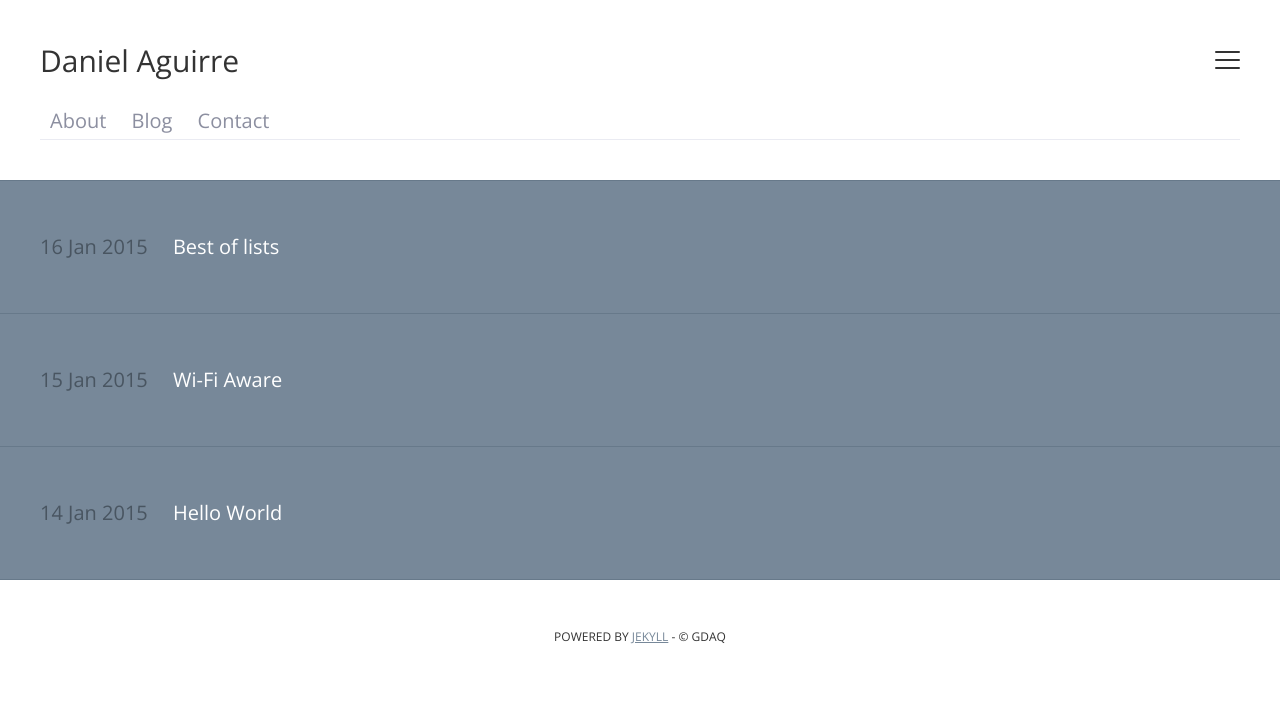
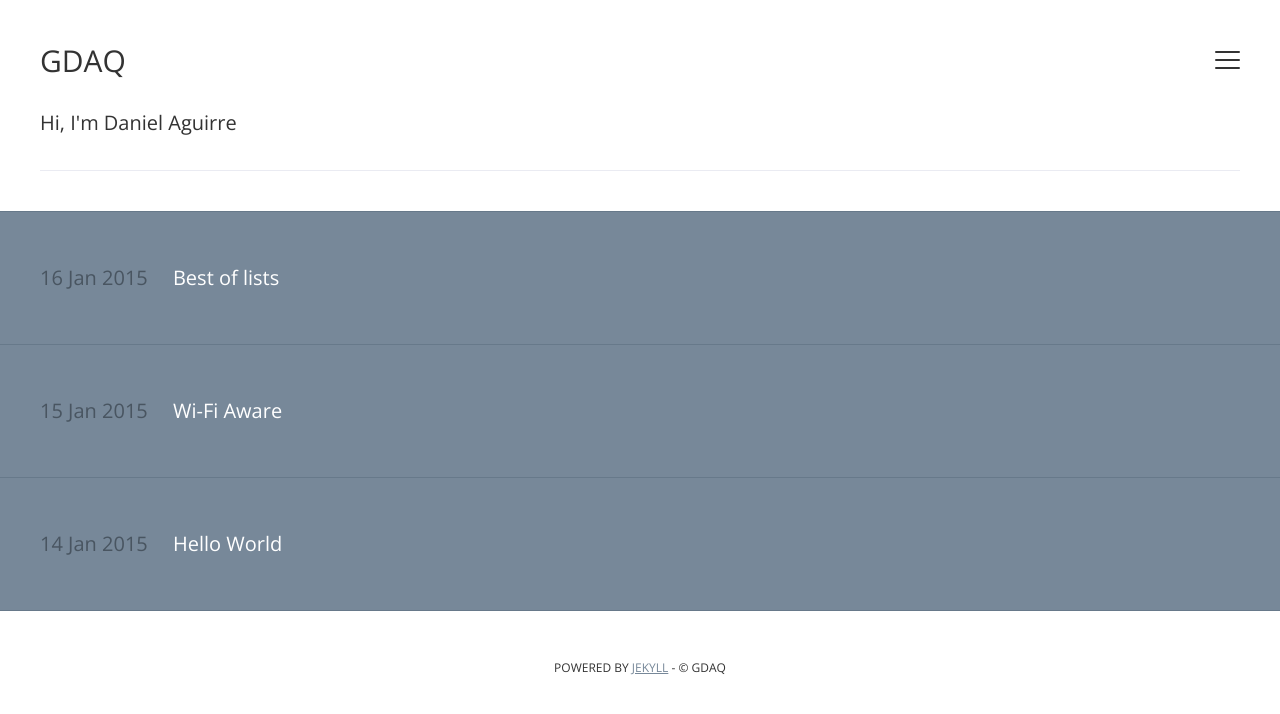
Before and after one commit to gdaq/gdaq.github.io, a Jekyll site: the page built from index.html, in a window 1280 px wide. Shown: the top 714 px of the page. Built offline with Jekyll 4.4.1, drawn with Linux system fonts in a browser that asks for light colours; the list of posts is cut into pages by our own code.

Commit message:
changes to header

```diff
--- a/_config.yml
+++ b/_config.yml
@@ -1,5 +1,5 @@
 # Title of your blog; shows in the header
-name: "Daniel Aguirre"
+name: "GDAQ"
 
 # Description of your content (will only be used on Google Search)
 description: "Blog - Gerardo Daniel Aguirre Quiroz"
--- a/_layouts/default.html
+++ b/_layouts/default.html
@@ -95,10 +95,7 @@
           <a class="menu-icon" title="Open Bio"><span class="lines"></span></a>
        	<p></p>
         <nav class="navigation">
-         <ul class="menu">
-        <li><a href="{{ site.baseurl }}/about.html" data-page-id="about">About</a></li>
-        <li><a href="{{ site.baseurl }}" data-page-id="blog">Blog</a></li>
-        <li><a href="http://twitter.com/hgrd" data-page-id="contact">Contact</a></li>
+         <p>Hi, I'm Daniel Aguirre</p>
       </ul>
     </nav>
      </div>
```
